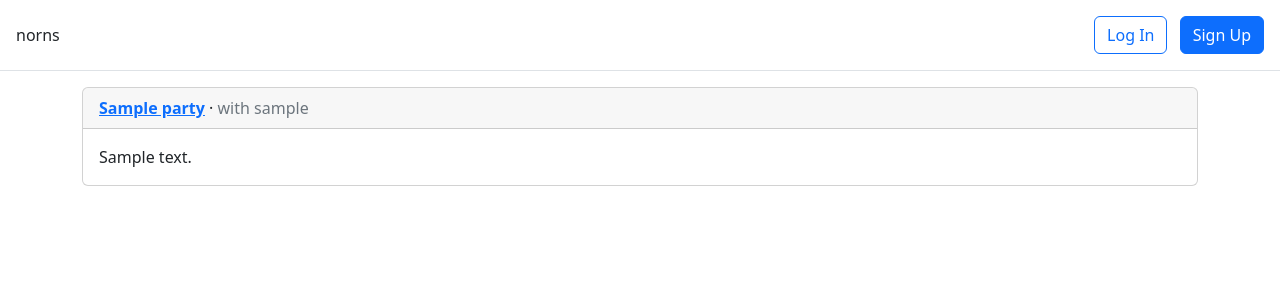
After one commit to norns-dev/norns, a Django app: page /parties/ in a window 1280 px wide. The commit adds this page. Shown: the top 300 px of the page. Run offline with Django 4.2, Linux system fonts and the light colour scheme; tables that the repository leaves empty hold one stand-in row (values such as "Sample post"); parts of the project's set-up code (start-up, migrations or seed data) failed here and were passed over.

Commit message:
Added list view for parties (#35)

```diff
--- a/parties/urls.py
+++ b/parties/urls.py
@@ -2,6 +2,9 @@
 
 from django.urls import path
 
-from .views import PartyDetailView
+from .views import PartyDetailView, PartyListView
 
-urlpatterns = [path("<int:pk>/", PartyDetailView.as_view(), name="party_detail")]
+urlpatterns = [
+    path("<int:pk>/", PartyDetailView.as_view(), name="party_detail"),
+    path("", PartyListView.as_view(), name="party_list"),
+]
--- a/parties/views.py
+++ b/parties/views.py
@@ -1,7 +1,7 @@
 """Views for parties app"""
 
 from django.views import View
-from django.views.generic import DetailView
+from django.views.generic import DetailView, ListView
 
 from .models import Party
 
@@ -25,3 +25,15 @@ class PartyDetailView(View):
         """Returns details of party for POST methods"""
         view = MemberGet.as_view()
         return view(request, *args, **kwargs)
+
+
+class PartyListView(ListView):
+    """List of parties"""
+
+    model = Party
+    template_name = "party_list.html"
+    ordering = ["name"]
+
+    def get_queryset(self):
+        queryset = super().get_queryset()
+        return queryset.filter(deleted_at=None)
--- a/templates/base.html
+++ b/templates/base.html
@@ -20,6 +20,7 @@
       <ul class="nav col-12 col-lg-auto me-lg-auto mb-2 justify-content-center
           mb-md-0">
         {% if user.is_authenticated %}
+        <li><a href="{% url 'party_list' %}" class="nav-link px-2 link-dark">Parties</a></li>
       </ul>
       <div class="dropdown text-end">
         <a href="#" class="d-block link-dark text-decoration-none dropdown-toggle" id="dropdownUser1"
--- /dev/null
+++ b/templates/party_list.html
@@ -0,0 +1,20 @@
+{% extends "base.html" %}
+
+{% block title %}Your Parties{% endblock title %}
+
+{% block content %}
+{% for party in party_list %}
+<div class="card">
+  <div class="card-header">
+    <span class="fw-bold">
+      <a href="{{ party.get_absolute_url }}">{{ party.name }}</a>
+    </span> &middot;
+    <span class="text-muted">with {{ party.dm }}</span>
+  </div>
+  <div class="card-body">
+    {{ party.description }}
+  </div>
+</div>
+<br />
+{% endfor %}
+{% endblock content %}
```
